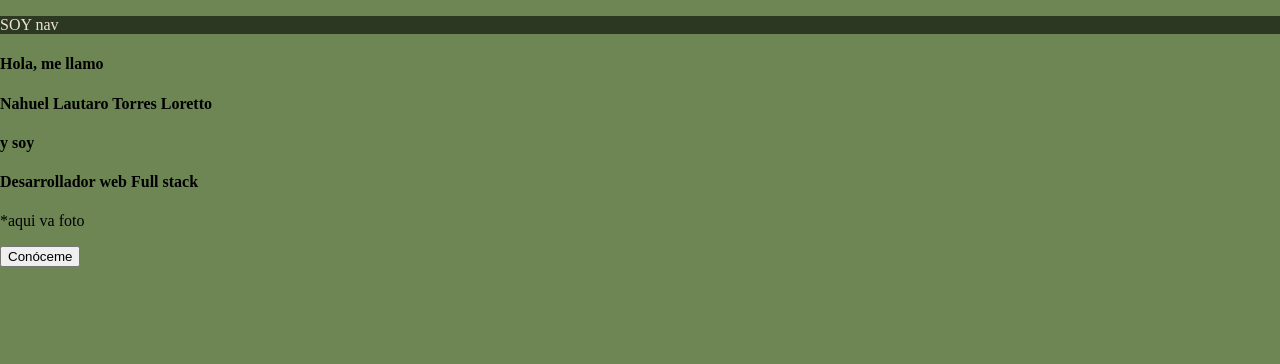
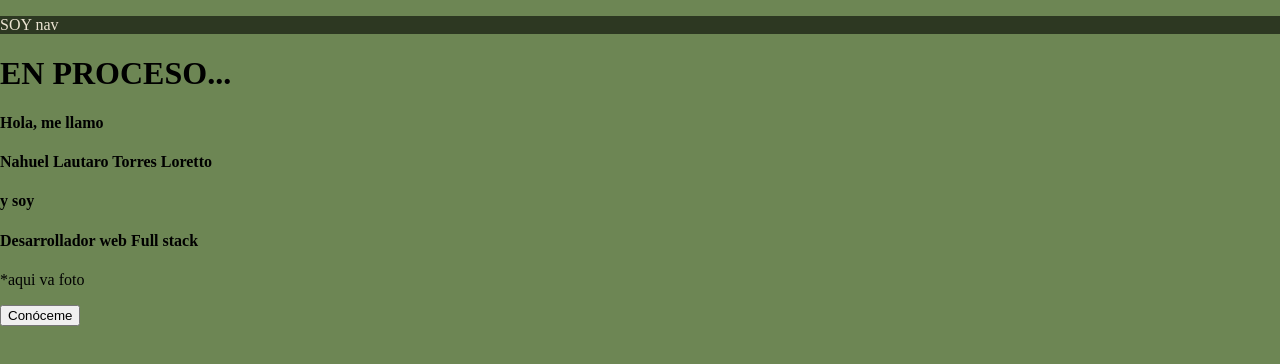
Before and after one commit to Lautaro261/portafolio, a React (Vite) app: page / in a window 1280 px wide. Shown: the top 364 px of the page. Built offline with nearby package versions, Linux system fonts and the light colour scheme.

Commit message:
en proceso...

```diff
--- a/src/components/inicio/inicio.jsx
+++ b/src/components/inicio/inicio.jsx
@@ -3,6 +3,7 @@ const Inicio =()=>{
     return(
         <div>
             <div>
+                <h1>EN PROCESO... </h1>
                 <h4>Hola, me llamo </h4>
                 <h4>Nahuel Lautaro Torres Loretto</h4>
                 <h4>y soy</h4>
```
